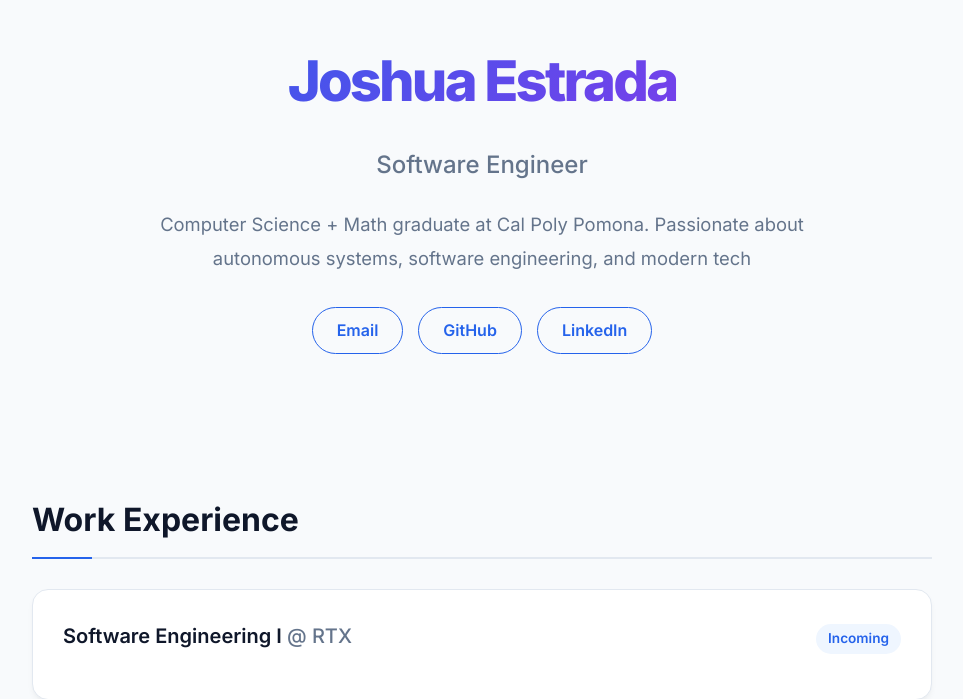
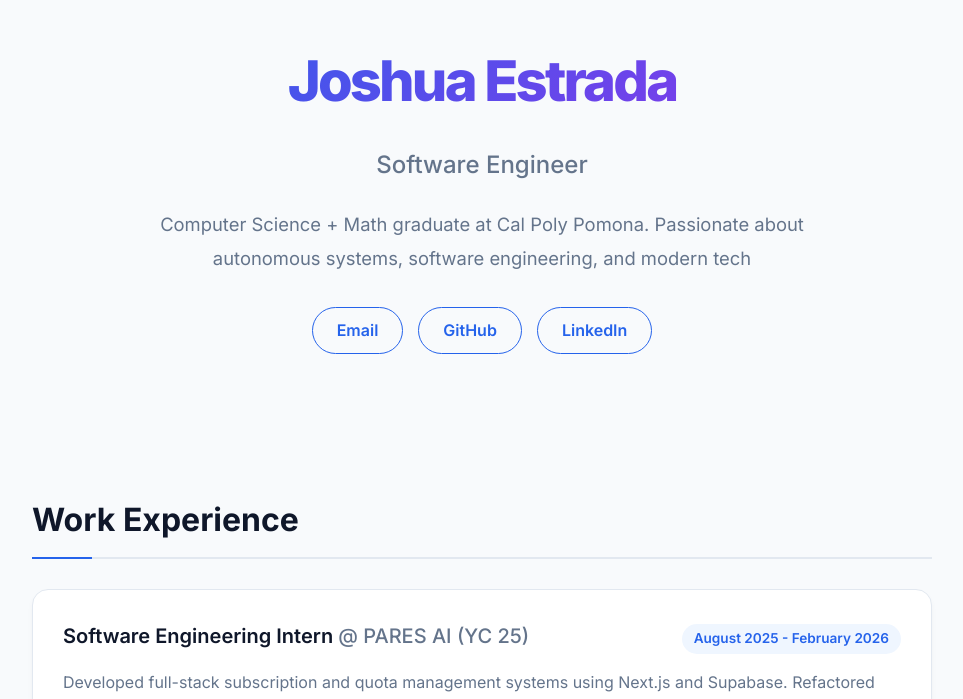
Before and after one commit to joestrada1022/joestrada1022.github.io, a React (Vite) app: page / in a window 1280 px wide. Shown: the part 101-800 px from the top of the page, without its empty margins (158-1121 px from the left). Built offline with nearby package versions, Linux system fonts and the light colour scheme.

Commit message:
remove new entry for now

```diff
--- a/src/data.ts
+++ b/src/data.ts
@@ -8,12 +8,12 @@ export const portfolioData = {
     linkedin: "https://www.linkedin.com/in/joshua-estrada22/",
   },
   experience: [
-    {
-      company: "RTX",
-      role: "Software Engineering I",
-      duration: "Incoming",
-      description: ""
-    },
+    // {
+    //   company: "RTX",
+    //   role: "Software Engineering I",
+    //   duration: "Incoming",
+    //   description: ""
+    // },
     {
       company: "PARES AI (YC 25)",
       role: "Software Engineering Intern",
```
